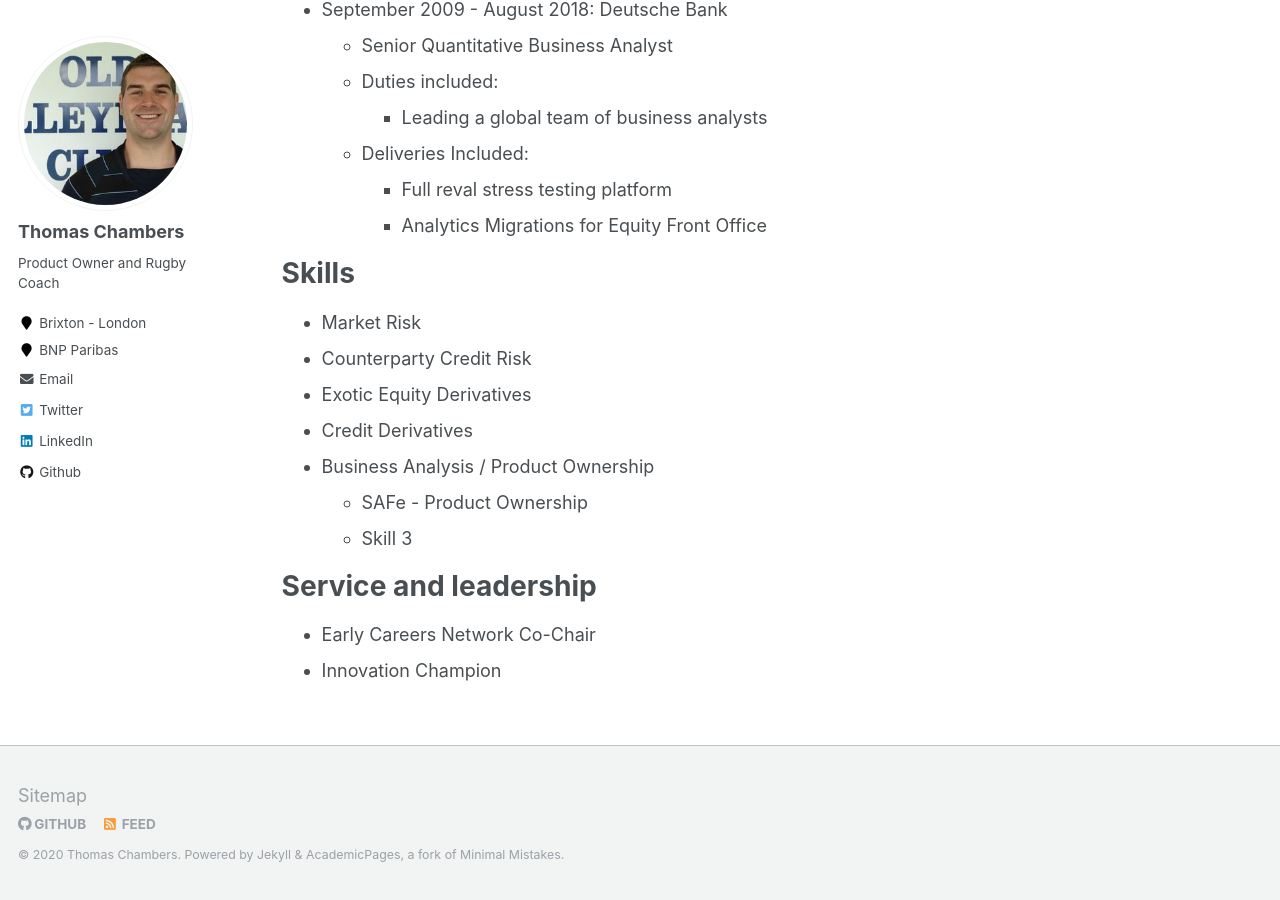
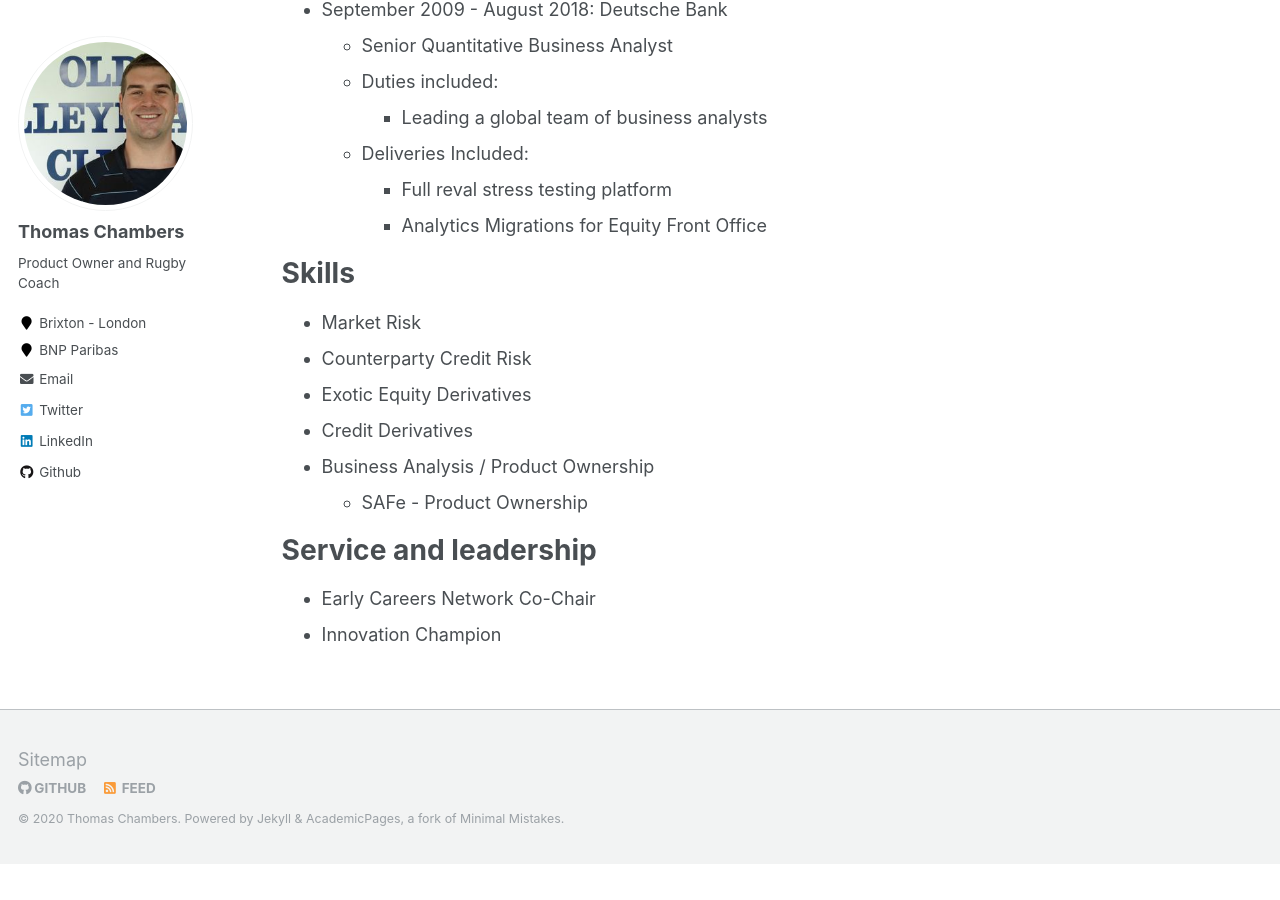
Before and after one commit to tchambers14/tchambers14.github.io, a Jekyll site: the page built from _pages/cv.md, in a window 1280 px wide and 900 px high, scrolled down 673 px. Built offline with Jekyll 4.4.1, drawn with Linux system fonts in a browser that asks for light colours; after the commit the page ends 1537 px from its top, so only the background shows below that.

Commit message:
Updated CV again

```diff
--- a/_pages/cv.md
+++ b/_pages/cv.md
@@ -43,7 +43,6 @@ Skills
 * Credit Derivatives
 * Business Analysis / Product Ownership
     * SAFe - Product Ownership
-    * Skill 3
 
 
 Service and leadership
```
